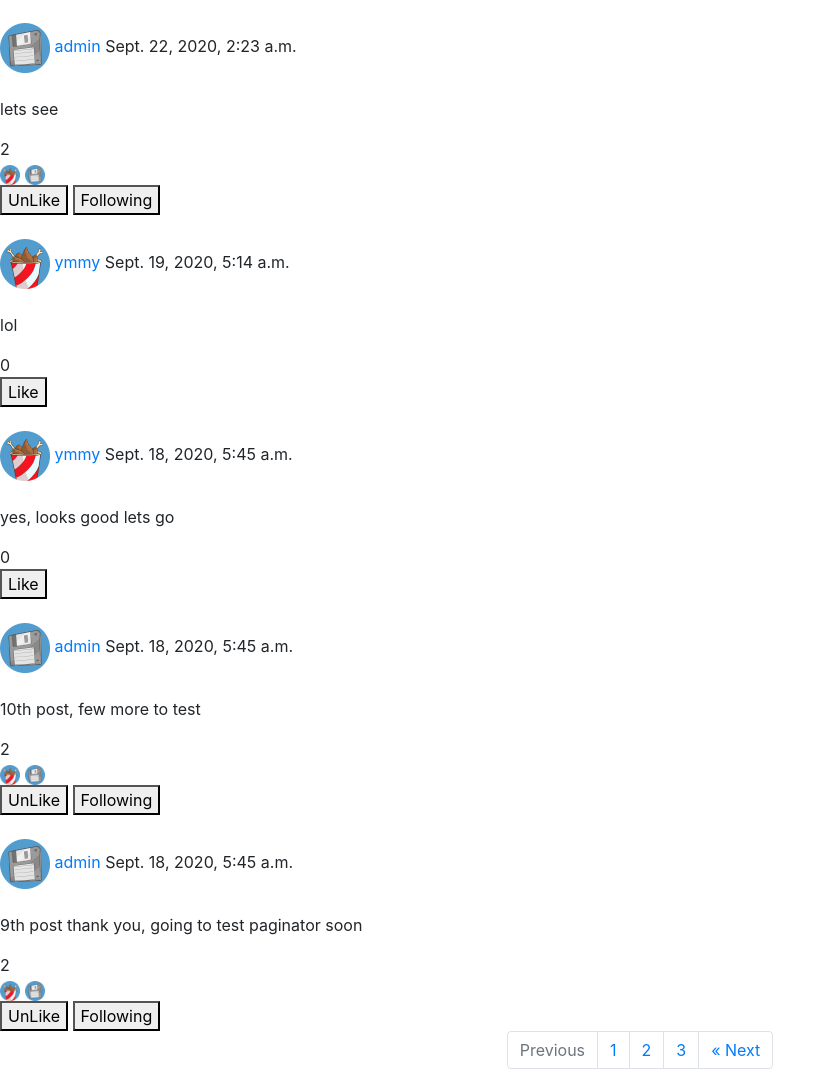
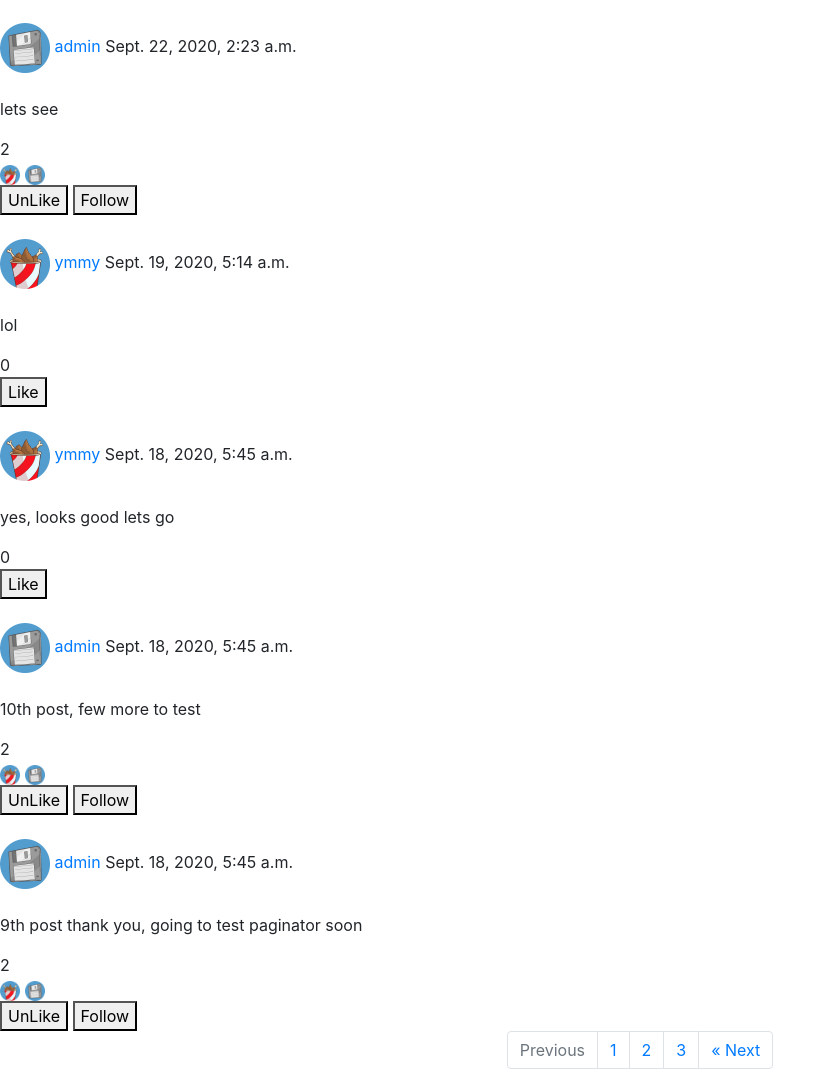
Before and after one commit to ymmy1/network, a Django app: page / in a window 1280 px wide. Shown: the part 274-1359 px from the top of the page, without its empty margins (0-836 px from the left). Run offline with Django 3.2, Linux system fonts and the light colour scheme; a user stored in the database is signed in; data comes from the database, SQL or seed files in the repository; both versions use the stored data as it was after the commit; some libraries are stand-ins or nearby versions.

Commit message:
follow/unfollow function + ui

```diff
--- a/network/static/network/script.js
+++ b/network/static/network/script.js
@@ -5,7 +5,14 @@ document.addEventListener('DOMContentLoaded', function() {
     document.querySelector('#new_post').addEventListener('click', () => new_post());
     document.querySelectorAll('.like_button').forEach(link => {link.onclick = () => { like_post(link) }});
     document.querySelectorAll('.unlike_button').forEach(link => {link.onclick = () => { unlike_post(link) }});
-    document.querySelectorAll('.follow_button').forEach(link => {link.onclick = () => { follow_user(link) }});
+    document.querySelectorAll('.follow_button').forEach(link => {
+      link.onclick = () => { follow_user(link) };
+    });
+    document.querySelectorAll('.unfollow_button').forEach(link => {
+      link.onclick = () => { unfollow_user(link) };
+      link.onmouseover = () => { link.innerHTML = "Unfollow"};
+      link.onmouseout = () => { link.innerHTML = "Following"};
+    });
 
   });
 
@@ -101,6 +108,51 @@ function follow_user(link)
   })
 
   // Front End part
-  link.setAttribute("class", "unfollow_button")
-  link.innerHTML = "Following"
+  nickname = link.parentElement.querySelector('.profile_link');
+  links = document.querySelectorAll(".profile_link");
+
+  for(i=0; i < links.length; i++)
+  {
+    if(links[i].innerHTML == nickname.innerHTML)
+    {
+      button = links[i].parentElement.querySelector('.follow_button');
+      button.innerHTML = "Following";
+      button.setAttribute("class", "unfollow_button")
+    }
+  }
+  document.querySelectorAll('.unfollow_button').forEach(link => {
+    link.onclick = () => { unfollow_user(link) };
+    link.onmouseover = () => { link.innerHTML = "Unfollow"};
+    link.onmouseout = () => { link.innerHTML = "Following"};
+  });
 }
+
+function unfollow_user(link)
+{
+  // Back End Part
+  fetch('/unfollow_user', {
+    method: 'POST',
+    body: JSON.stringify({
+      user_id : link.dataset.page,
+    })
+  })
+
+  // Front End part
+  nickname = link.parentElement.querySelector('.profile_link');
+  links = document.querySelectorAll(".profile_link");
+
+  for(i=0; i < links.length; i++)
+  {
+    if(links[i].innerHTML == nickname.innerHTML)
+    {
+      button = links[i].parentElement.querySelector('.unfollow_button');
+      button.innerHTML = "Follow";
+      button.setAttribute("class", "follow_button")
+    }
+  }
+  document.querySelectorAll('.follow_button').forEach(link => {
+    link.onclick = () => { follow_user(link) };
+    link.onmouseover = () => { link.innerHTML = "Follow"};
+    link.onmouseout = () => { link.innerHTML = "Follow"};
+  });
+}
--- a/network/templates/network/index.html
+++ b/network/templates/network/index.html
@@ -15,13 +15,14 @@
     </form>
     <div class="posts">
         {% for post in page_obj %}
+            <div class="post">
                 {% for profile in users %}
                     {% if post.username_id == profile.id  %}
                         <br>
                         <img width="50px" src="../../static/network/img/avatars/{{ profile.avatar }}" alt="">
                     {% endif %}
                 {% endfor %}
-               <a href="/profile/{{ post.username_id }}"> {{ post.username }} </a>
+                <a class="profile_link" href="/profile/{{ post.username_id }}"> {{ post.username }} </a>
                 {{ post.timestamp }}
                 <br>
                 <br>
@@ -50,6 +51,7 @@
                         {% endif %}
                     {% endif %}
                 <br>
+            </div>
         {% endfor %}
         <nav aria-label="Page navigation example">
             <ul class="pagination justify-content-center">
--- a/network/urls.py
+++ b/network/urls.py
@@ -8,6 +8,7 @@ urlpatterns = [
     path("profile/<int:profile_id>", views.profile, name="profile"),
     path("unlike_post", views.unlike_post, name="unlike_post"),
     path("follow_user", views.follow_user, name="follow_user"),
+    path("unfollow_user", views.unfollow_user, name="unfollow_user"),
     path("like_post", views.like_post, name="like_post"),
     path("new_post", views.new_post, name="new_post"),
     path("login", views.login_view, name="login"),
--- a/network/views.py
+++ b/network/views.py
@@ -23,7 +23,7 @@ def index(request):
         liked_posts.append(liked[i]["id"])
     # Following users get
     following = User.objects.filter(
-            following=request.user.id
+            followers=request.user.id
         ).all().values()
     print(following)
     following_users = []
@@ -179,3 +179,23 @@ def follow_user(request):
     post_user.save()
     user.save()
     return HttpResponse(status=204)
+
+@csrf_exempt
+@login_required
+def unfollow_user(request):
+    if request.method != "POST":
+        return JsonResponse({"error": "POST request required."}, status=400)
+
+    data = json.loads(request.body)
+    # Query for requested email
+    try:
+        post_user = User.objects.get(id=data["user_id"])
+        user = User.objects.get(username=request.user)
+    except Post.DoesNotExist:
+        return JsonResponse({"error": "Email not found."}, status=404)
+
+    post_user.followers.remove(user.id)
+    user.following.remove(post_user.id)
+    post_user.save()
+    user.save()
+    return HttpResponse(status=204)
```
Also changed, not shown: db.sqlite3. Lines whose indentation alone changed are shown as unchanged.
